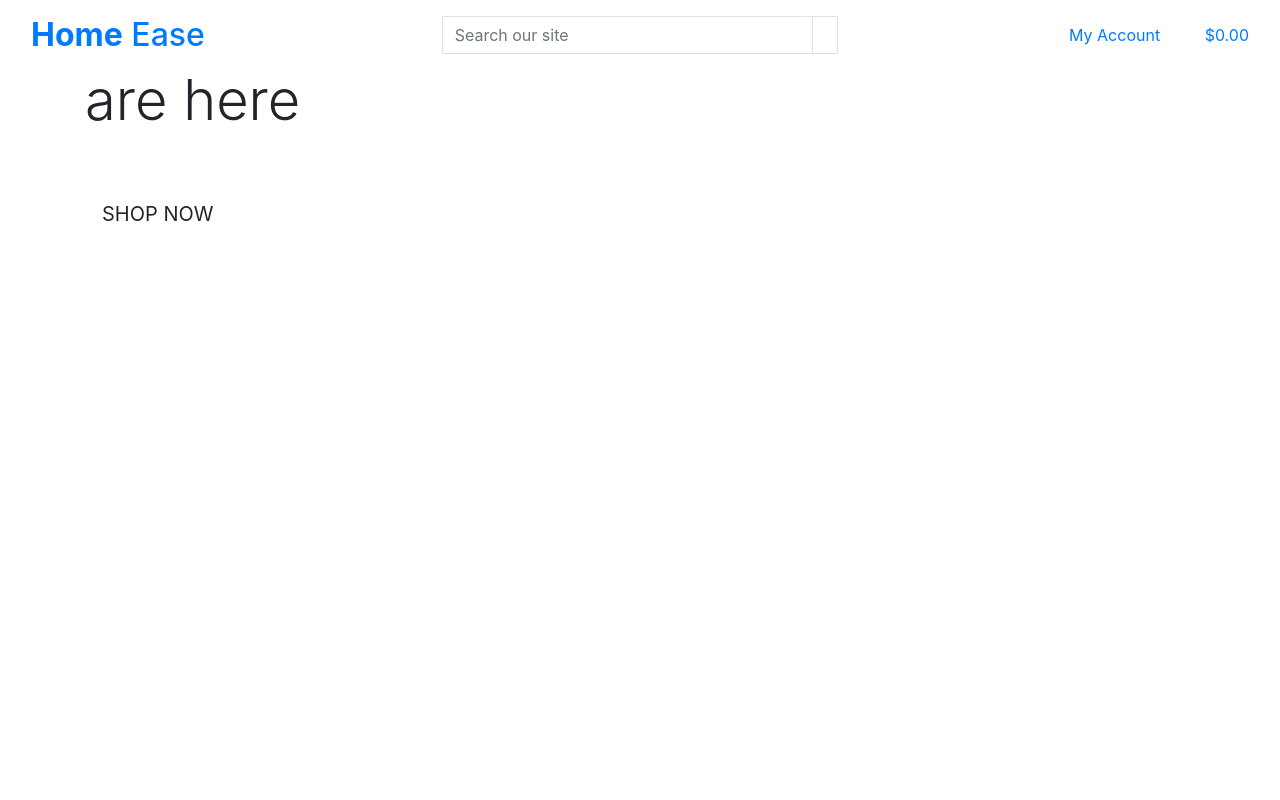
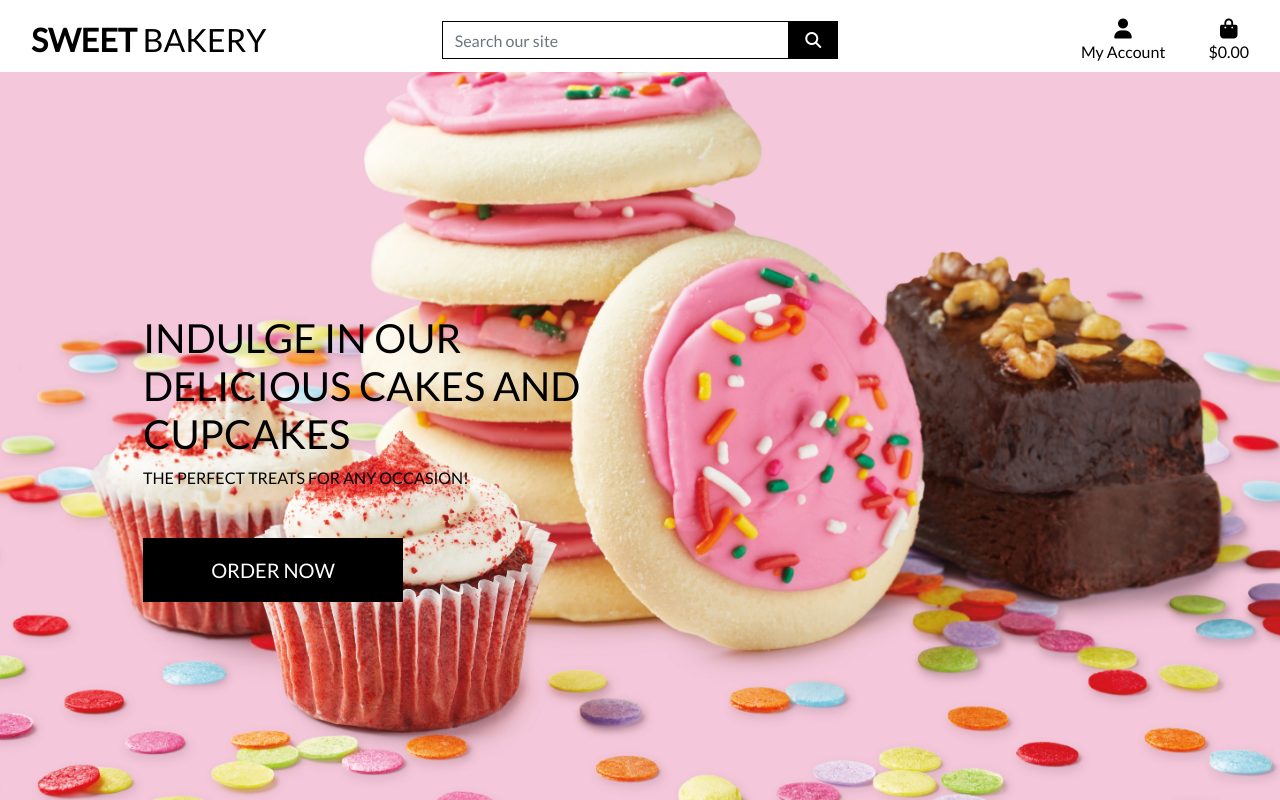
Before and after one commit to ZahraMousavi612/SweetBackery, a Django app: page / in a window 1280 px wide. Run offline with Django 3.2, Linux system fonts and the light colour scheme; some libraries are stand-ins or nearby versions.

Commit message:
complet home header style

```diff
--- a/home/templates/home/index.html
+++ b/home/templates/home/index.html
@@ -13,12 +13,15 @@
     <div class="container h-100">
         <div class="row h-100">
             <div class="col-7 col-md-6 my-auto">
-                <h1 class="display-4 logo-font text-black">
-                    The new collections are here
+                <h1 class="display-5 logo-font text-black">
+                    Indulge in our delicious cakes and cupcakes
                 </h1>
+                <p class=" logo-font text-black">
+                    the perfect treats for any occasion!
+                </p>
                 <div class="my-5">
                     <h4>
-                        <a href="" class="shop-now-button btn btn-lg rounded-0 text-uppercase py-3">Shop Now</a>
+                        <a href="" class="shop-now-button btn btn-lg rounded-0 text-uppercase py-3">Order Now</a>
                     </h4>
                 </div>
             </div>
--- a/home_ease/settings.py
+++ b/home_ease/settings.py
@@ -148,6 +148,10 @@ USE_TZ = True
 # https://docs.djangoproject.com/en/3.2/howto/static-files/
 
 STATIC_URL = '/static/'
+STATICFILES_DIRS = (os.path.join(BASE_DIR, 'static'),)
+
+MEDIA_URL = '/media/'
+MEDIA_ROOT = os.path.join(BASE_DIR, 'media')
 
 # Default primary key field type
 # https://docs.djangoproject.com/en/3.2/ref/settings/#default-auto-field
--- a/home_ease/urls.py
+++ b/home_ease/urls.py
@@ -15,6 +15,8 @@ Including another URLconf
 """
 from django.contrib import admin
 from django.urls import path, include
+from django.conf import settings
+from django.conf.urls.static import static
 
 urlpatterns = [
     path('admin/', admin.site.urls),
--- /dev/null
+++ b/static/css/base.css
@@ -0,0 +1,81 @@
+html {
+    height: 100%;
+}
+
+body {
+    background: url('/media/sweeth_home.jpg') no-repeat center center fixed;
+    background-size: cover;
+    height: calc(100vh - 164px);
+    color: #555;
+    font-family: 'Lato';
+}
+
+/* from Bulma */
+.icon {
+    align-items: center;
+    display: inline-flex;
+    justify-content: center;
+    height: 1.5rem;
+    width: 1.5rem;
+}
+
+.logo-font {
+    text-transform: uppercase;
+}
+
+.main-logo-link {
+    width: fit-content;
+}
+
+.shop-now-button {
+    background: black;
+    color: white;
+    min-width: 260px;
+}
+
+.btn-black {
+    background: black;
+    color: white;
+}
+
+.shop-now-button:hover,
+.shop-now-button:active,
+.shop-now-button:focus,
+.btn-black:hover,
+.btn-black:active,
+.btn-black:focus {
+    background: #222;
+    color: white;
+}
+
+.text-black {
+    color: #000 !important;
+}
+
+.border-black {
+    border: 1px solid black !important;
+}
+
+/* -------------------------------- Media Queries */
+
+/* Slightly larger container on xl screens */
+@media (min-width: 1200px) {
+    .container {
+        max-width: 80%;
+    }
+}
+
+/* fixed top navbar only on medium and up */
+@media (min-width: 992px) {
+    .fixed-top-desktop-only {
+        position: fixed;
+        top: 0;
+        right: 0;
+        left: 0;
+        z-index: 1030;
+    }
+
+    .header-container {
+        padding-top: 164px;
+    }
+}
--- a/templates/base.html
+++ b/templates/base.html
@@ -17,12 +17,15 @@
     {% block corecss %}
         <link rel="stylesheet" href="https://stackpath.bootstrapcdn.com/bootstrap/4.4.1/css/bootstrap.min.css"
             integrity="sha384-Vkoo8x4CGsO3+Hhxv8T/Q5PaXtkKtu6ug5TOeNV6gBiFeWPGFN9MuhOf23Q9Ifjh" crossorigin="anonymous">
+        <link rel="stylesheet" href="https://fonts.googleapis.com/css?family=Lato&display=swap">
+        <link rel="stylesheet" href="{% static 'css/base.css' %}">
     {% endblock %}
 
     {% block extra_css %}
     {% endblock %}
 
     {% block corejs %}
+        <script src="https://kit.fontawesome.com/bbad43c7ab.js" crossorigin="anonymous"></script>
         <script src="https://cdn.jsdelivr.net/npm/jquery@3.5.1/dist/jquery.min.js"
             integrity="sha256-9/aliU8dGd2tb6OSsuzixeV4y/faTqgFtohetphbbj0=" crossorigin="anonymous"></script>
         <script src="https://cdn.jsdelivr.net/npm/popper.js@1.16.0/dist/umd/popper.min.js"
@@ -36,7 +39,7 @@
     {% block extra_js %}
     {% endblock %}
 
-    <title>Home Ease {% block extra_title %}{% endblock %}</title>
+    <title>Sweet Bakery {% block extra_title %}{% endblock %}</title>
 </head>
 
 <body>
@@ -44,7 +47,7 @@
         <div id="topnav" class="row bg-white pt-lg-2 d-none d-lg-flex">
             <div class="col-12 col-lg-4 my-auto py-1 py-lg-0 text-center text-lg-left">
                 <a href="{% url 'home' %}" class="nav-link main-logo-link">
-                    <h2 class="logo-font text-black my-0"><strong>Home</strong> Ease</h2>
+                    <h2 class="logo-font text-black my-0"><strong>Sweet</strong> Bakery</h2>
                 </a>
             </div>
             <div class="col-12 col-lg-4 my-auto py-1 py-lg-0">
```
Also changed, not shown: media/sweet_bakery.jpg (added), media/sweeth_home.jpg (added), templates/allauth/base.html (indentation only). Lines whose indentation alone changed are shown as unchanged.
